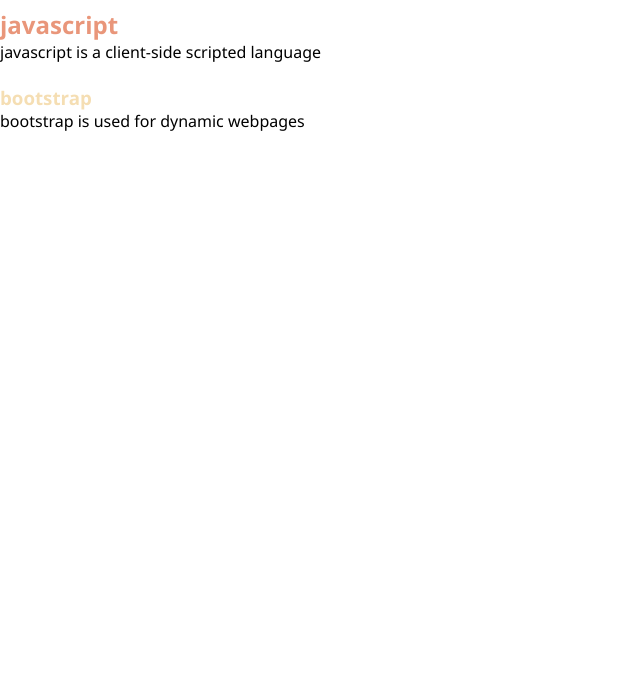
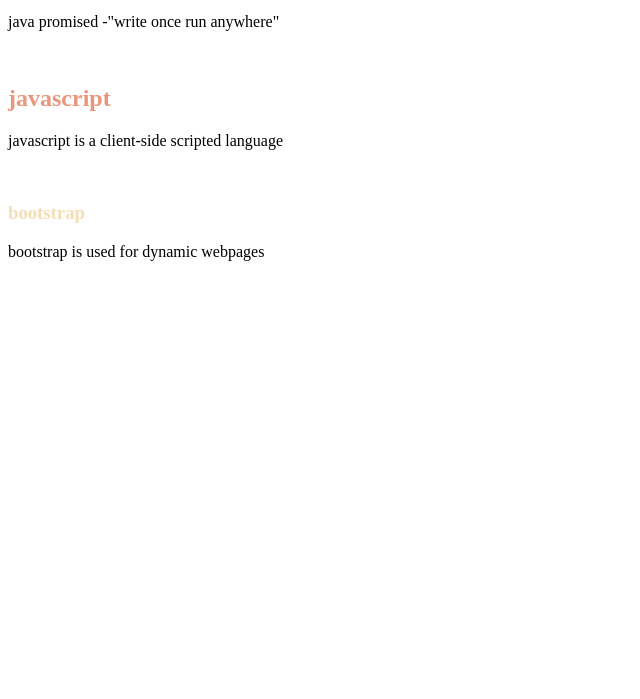
Before and after one commit to sandhosh-sandy/assignment, a plain HTML site: page index.html in a window 1280 px wide. Shown: the part 101-800 px from the top of the page, without its empty margins (0-640 px from the left). Drawn offline with Linux system fonts and the light colour scheme.

Commit message:
Update index.css

```diff
--- a/index.css
+++ b/index.css
@@ -1,11 +1,3 @@
-*{
-    padding: 0%;
-    margin:0%;
-    box-sizing: border-box;
-}
-body{
-    font-family: 'Segoe UI', Tahoma, Geneva, Verdana, sans-serif;
-}
 h1{
     color: aqua;
 }
```
